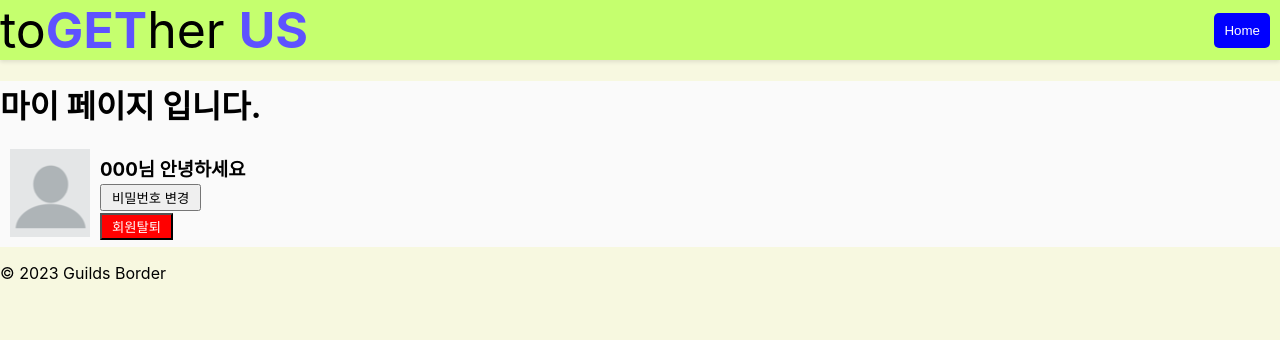
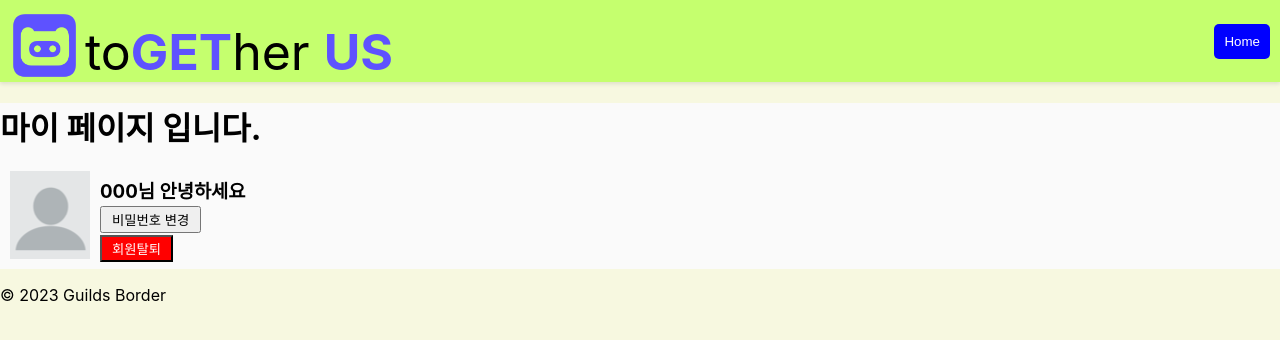
Before and after one commit to ununbium12/guild-frontend, a React (Create React App) app: page /myPage in a window 1280 px wide. Shown: the top 340 px of the page. Built offline with nearby package versions, Linux system fonts and the light colour scheme.

Commit message:
add logo
로고추가

```diff
--- a/src/App.css
+++ b/src/App.css
@@ -202,6 +202,15 @@ button[type="submit"]:hover {
 }
 .header_main > .logo{
   font-size: 50px;
+  padding-left: 10px;
+}
+
+.header_main > .logo > img {
+  width: 70px;
+  height: 70px;
+  padding-right: 5px;
+  position: relative;
+  top: 10px;
 }
 .header_main > .logo b{
   color: #5e52ff;
--- a/src/components/Header.jsx
+++ b/src/components/Header.jsx
@@ -26,6 +26,7 @@ const Header = () => {
     <header>
       <div className="header_main">
         <div className="logo">
+            <img src="../../assets/logo.png"/>
           to<b>GET</b>her <b>US</b>
         </div>
         <div className="right_col">
```
Also changed, not shown: public/assets/logo.png (added), 1 other file (tests, documents, lock files or other folders).
